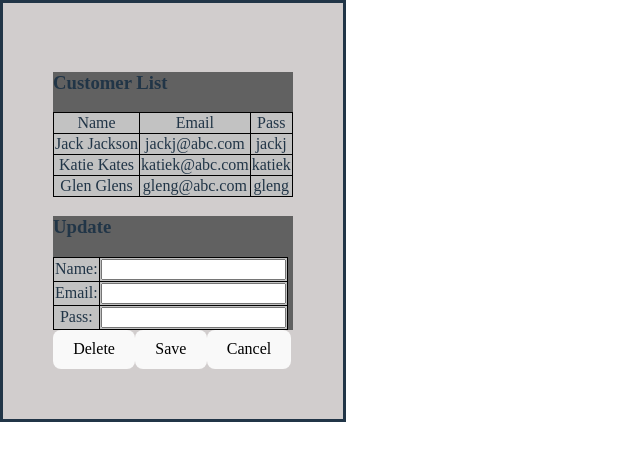
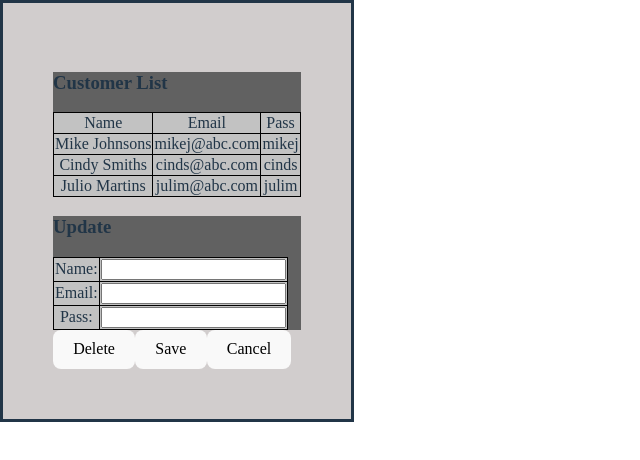
Before and after one commit to shril108/React_Project, a React (Vite) app in the folder react/: page / in a window 1280 px wide. Shown: the top 460 px of the page, without its empty margins (0-640 px from the left). Built offline with nearby package versions, Linux system fonts and the light colour scheme.

Commit message:
delete and bolding complete

```diff
--- a/react/src/App.jsx
+++ b/react/src/App.jsx
@@ -1,12 +1,46 @@
-import {useState} from 'react';
-
+import {useState, useEffect} from 'react';
+import {getAll, get, deleteById, post, put} from './memdb';
 
 function App() {
+  let users = [
+    {
+      "id": 0,
+      "Name": 'Jack Jackson',
+      "Email": 'jackj@abc.com',
+      "Pass": 'jackj',
+    },
+    {
+      "id": 1,
+      "Name": 'Katie Kates',
+      "Email": 'katiek@abc.com',
+      "Pass": 'katiek',
+    },
+    {
+      "id": 2,
+      "Name": 'Glen Glens',
+      "Email": 'gleng@abc.com',
+      "Pass": 'gleng',
+    }
+]
 
-  const [bold, setBold] = useState('false');
+  const [selectedRow, setSelectedRow] = useState(-1);
+  const [name, setName] = useState();
+  const [email, setEmail] = useState();
+  const [pass, setPass] = useState();
+  const [customers, setCustomers] = useState([]);
+  let mode = "";
 
-  const handleDelete = () =>{
-    console.log("delete clicked");
+  const handleDelete = (row) =>{
+    if(row >= 0){
+      deleteById(row);
+      setName("");
+      setEmail("");
+      setPass("");
+      setSelectedRow(-2);
+    }
+    else{
+      Continue;
+    }
   }
 
   const handleSave = () =>{
@@ -14,33 +48,40 @@ function App() {
   }
 
   const handleCancel = () =>{
-    console.log("cancel clicked");
+    setSelectedRow(-2);
+    setName("");
+    setEmail("");
+    setPass("");
   }
 
-  const handleList = (ele) =>{
-    setBold(true);
+  const getCustomers = function(){
+    let data = getAll();
+    setCustomers(data);
   }
 
-  let users = [
-    {
-      "Name": 'Jack Jackson',
-      "Email": 'jackj@abc.com',
-      "Pass": 'jackj',
-      bolded: bold
-    },
-    {
-      "Name": 'Katie Kates',
-      "Email": 'katiek@abc.com',
-      "Pass": 'katiek',
-      bolded: bold
-    },
-    {
-      "Name": 'Glen Glens',
-      "Email": 'gleng@abc.com',
-      "Pass": 'gleng',
-      bolded: bold
+  const handleList = (id) =>{
+    if(selectedRow === id){
+      setSelectedRow(-1);
+      setName("Customer Name");
+      setEmail("name@company.com");
+      setPass("password");
     }
-]
+    else{
+      setSelectedRow(id);
+      setName(customers[id]["name"]);
+      setEmail(customers[id]["email"]);
+      setPass(customers[id]["password"]);
+      // console.log(name, email, pass);
+    }
+    if(selectedRow === -1){
+      setName(customers[id]["name"]);
+      setEmail(customers[id]["email"]);
+      setPass(customers[id]["password"]);
+    }
+    // console.log(selectedRow, id);
+  }
+
+  useEffect(getCustomers);
 
 
   return (
@@ -57,11 +98,15 @@ function App() {
       </thead>
 
       <tbody>
-      {users.map((user, index) => (
-        <tr key = {index} onClick = {handleList}>
-          <th>{user.Name}</th>
-          <th>{user.Email}</th>
-          <th>{user.Pass}</th>
+      {customers.map((customer, index) => (
+        <tr key = {index} onClick = {() => handleList(index)} style = {
+          {
+            cursor: 'pointer'
+          }
+        }>
+          <th style={{fontWeight: selectedRow === index ? 'bold' : 'normal'}}>{customer.name}</th>
+          <th style={{fontWeight: selectedRow === index ? 'bold' : 'normal'}}>{customer.email}</th>
+          <th style={{fontWeight: selectedRow === index ? 'bold' : 'normal'}}>{customer.password}</th>
         </tr>
       ))}
       </tbody>
@@ -77,28 +122,28 @@ function App() {
       <tr>
         <th>Name: </th>
         <th>
-          <input></input>
+          <input placeholder={name}></input>
         </th>
       </tr>
 
       <tr>
         <th>Email: </th>
         <th>
-          <input></input>
+          <input placeholder={email}></input>
         </th>
       </tr>
 
       <tr>
         <th>Pass: </th>
         <th>
-          <input></input>
+          <input placeholder={pass}></input>
         </th>
       </tr>
       </tbody>
     </table>
     </div>
 
-    <button onClick = {handleDelete}>Delete</button>
+    <button onClick = {() => handleDelete(selectedRow)}>Delete</button>
     <button onClick = {handleSave}>Save</button>
     <button onClick = {handleCancel}>Cancel</button>
 
--- a/react/src/index.css
+++ b/react/src/index.css
@@ -22,6 +22,10 @@ label{
 
 .updates{
   background-color: #616161;
+}
+
+.bold-row{
+  font-weight: bold;
 }
 
 th{
--- /dev/null
+++ b/react/src/memdb.js
@@ -0,0 +1,75 @@
+const items = [
+    {
+      "id": 0,
+      "name": "Mike Johnsons",
+      "email": "mikej@abc.com",
+      "password": "mikej"
+    },
+    {
+      "name": "Cindy Smiths",
+      "email": "cinds@abc.com",
+      "password": "cinds",
+      "id": 1
+    },
+    {
+      "name": "Julio Martins",
+      "email": "julim@abc.com",
+      "password": "julim",
+      "id": 2
+    }
+  ]
+
+
+export function getAll(){
+    return items;
+}
+
+export function get(id) {
+    let result = null;
+    for( let item of items){
+        if(item.id === id){
+            result = item;
+        }
+    }
+  return result;
+}
+
+export function deleteById(id) {
+  let arrayIndex = getArrayIndexForId(id);
+  if( arrayIndex >= 0 && arrayIndex < items.length){
+    items.splice(arrayIndex,1);
+  }
+}
+
+export function post(item) {
+  let nextid = getNextId();
+  item.id = nextid;
+  items[items.length] = item;
+}
+
+export function put(id, item) {
+  for( let i = 0; i < items.length; i++){
+    if(items[i].id === id){
+      items[i] = item;
+      return;
+    }
+  }
+}
+
+function getArrayIndexForId(id){
+  for( let i = 0; i < items.length; i++){
+    if(items[i].id === id){
+      return i;
+    }
+  }
+  return -1;
+}
+
+
+function getNextId(){
+  let maxid = 0;
+  for( let item of items){
+    maxid = (item.id > maxid)?item.id:maxid;
+  }
+  return maxid + 1;
+}
```
